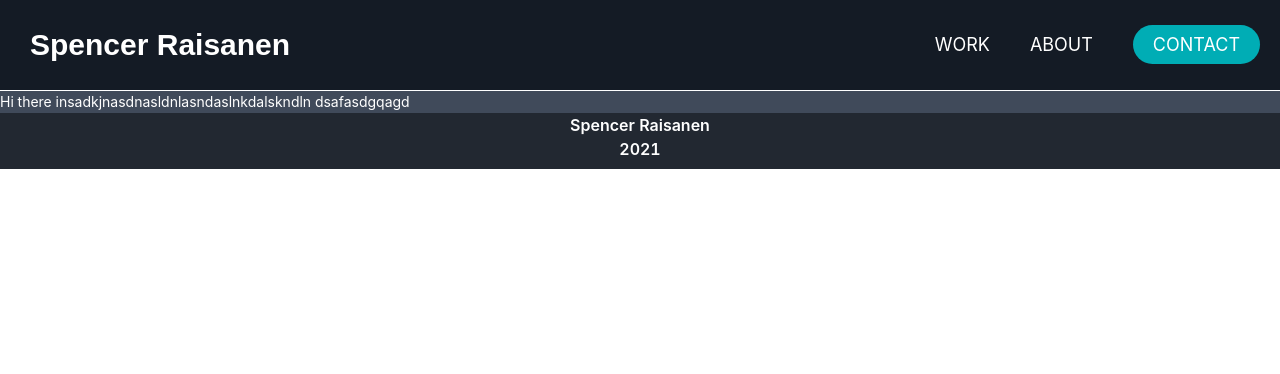
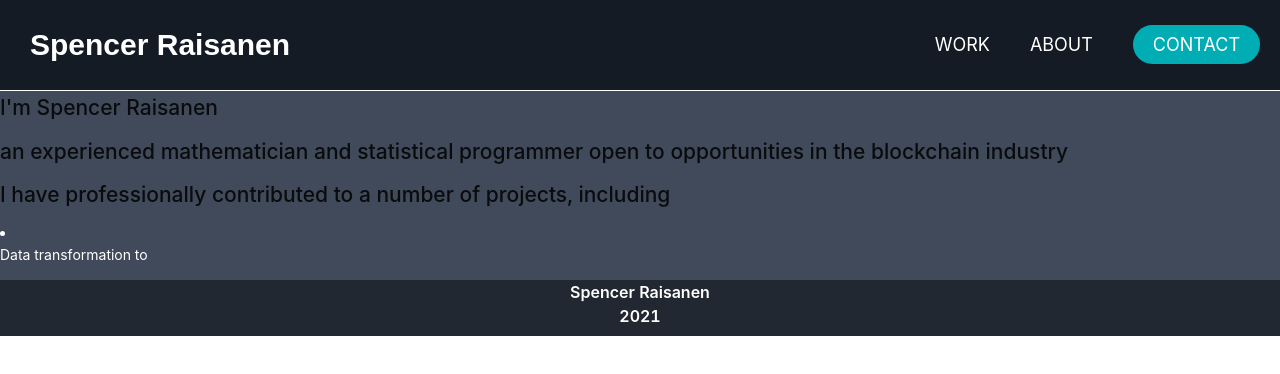
Before and after one commit to spencerrais/1-blog, a React (Create React App) app in the folder 1-blog/: page / in a window 1280 px wide. Shown: the top 374 px of the page. Built offline with nearby package versions, Linux system fonts and the light colour scheme.

Commit message:
started main

```diff
--- a/1-blog/src/components/Homepage.tsx
+++ b/1-blog/src/components/Homepage.tsx
@@ -3,8 +3,12 @@ import React from 'react'
 function Homepage() {
     return (
         <div>
-            Hi there insadkjnasdnasldnlasndaslnkdalskndln
-            dsafasdgqagd
+            <h1>I'm Spencer Raisanen</h1>
+            <h2>an experienced mathematician and statistical programmer open to opportunities in the blockchain industry</h2>
+            <h2>I have professionally contributed to a number of projects, including</h2>
+            <li>
+                <ul>Data transformation to </ul>
+            </li>
         </div>
     )
 }
```
